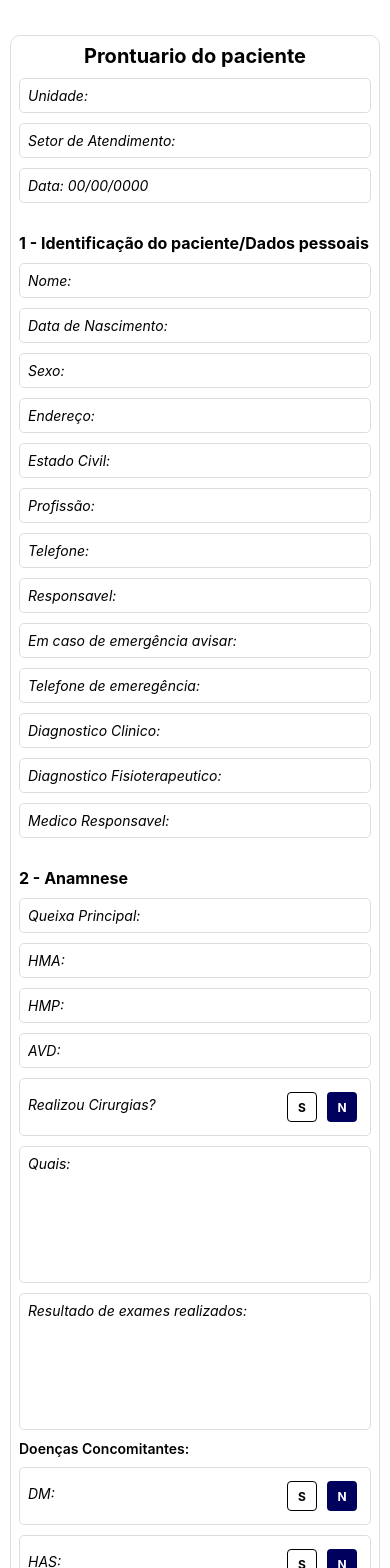
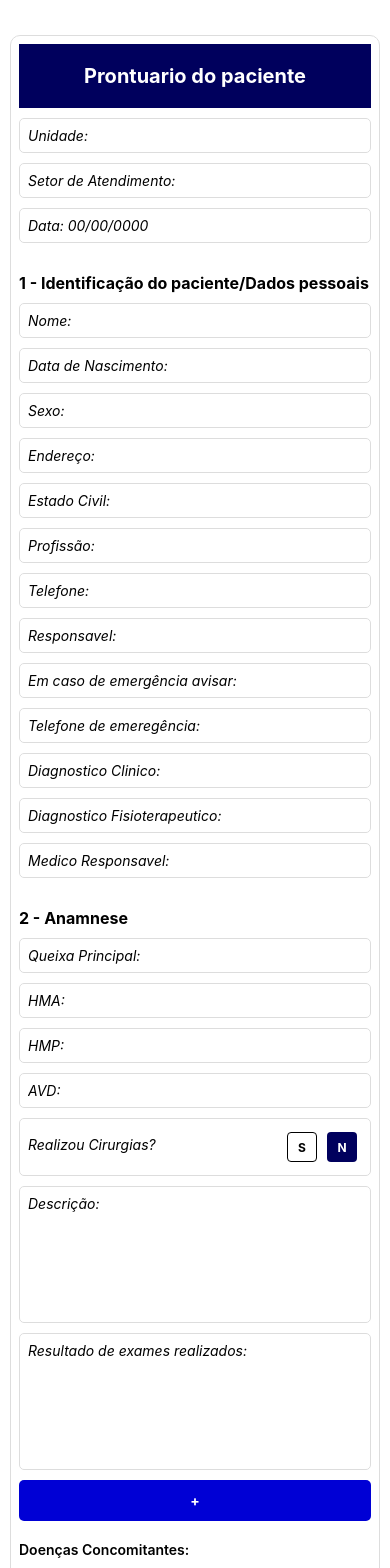
Before and after one commit to MateuzCabral/FisioterapiaAPP, a React Native app: screen / in a window 390 px wide. Shown: the top 1568 px of the page. Built offline with nearby package versions, Linux system fonts and the light colour scheme.

Commit message:
Changed padding and margin settings

```diff
--- a/components/Prontuario/index.js
+++ b/components/Prontuario/index.js
@@ -4,11 +4,9 @@ import {
   Text,
   TextInput,
   ScrollView,
-  Button,
   StyleSheet,
   TouchableOpacity,
 } from "react-native";
-import { Picker } from "@react-native-picker/picker";
 
 const Prontuario = () => {
   const [isSelected, setIsSelected] = useState("nao");
@@ -121,7 +119,7 @@ const Prontuario = () => {
             style={styles.input}
             multiline
             numberOfLines={7}
-            placeholder="Quais:"
+            placeholder="Descrição:"
           />
 
           <TextInput
@@ -130,6 +128,17 @@ const Prontuario = () => {
             numberOfLines={7}
             placeholder="Resultado de exames realizados:"
           />
+
+          <TouchableOpacity style={styles.buttonCirurgia}>
+            <Text
+              style={{
+                fontWeight: "bold",
+                color: "#fff",
+              }}
+            >
+              +
+            </Text>
+          </TouchableOpacity>
 
           {/* Doenças Concomitantes Anamnese */}
           <Text style={styles.subText}>Doenças Concomitantes:</Text>
@@ -781,7 +790,16 @@ const Prontuario = () => {
             placeholder="Musculo/Grupo"
           ></TextInput>
           <TextInput style={styles.input} placeholder="Grau"></TextInput>
-          <TouchableOpacity style={styles.button}>+</TouchableOpacity>
+          <TouchableOpacity style={styles.button}>
+            <Text
+              style={{
+                fontWeight: "bold",
+                color: "#fff",
+              }}
+            >
+              +
+            </Text>
+          </TouchableOpacity>
         </View>
 
         <View style={styles.section}>
@@ -789,7 +807,16 @@ const Prontuario = () => {
           <TextInput style={styles.input} placeholder="Movimento"></TextInput>
           <TextInput style={styles.input} placeholder="Ativa"></TextInput>
           <TextInput style={styles.input} placeholder="Passiva"></TextInput>
-          <TouchableOpacity style={styles.button}>+</TouchableOpacity>
+          <TouchableOpacity style={styles.button}>
+            <Text
+              style={{
+                fontWeight: "bold",
+                color: "#fff",
+              }}
+            >
+              +
+            </Text>
+          </TouchableOpacity>
         </View>
 
         <View style={styles.section}>
@@ -839,7 +866,16 @@ const Prontuario = () => {
           ></TextInput>
         </View>
 
-        <TouchableOpacity style={styles.button} onPress={() => {}} >Finalizar Prontuario</TouchableOpacity>
+        <TouchableOpacity style={styles.button} onPress={() => {}}>
+          <Text
+            style={{
+              fontWeight: "bold",
+              color: "#fff",
+            }}
+          >
+            Finalizar Prontuario
+          </Text>
+        </TouchableOpacity>
       </View>
     </ScrollView>
   );
@@ -863,7 +899,10 @@ const styles = StyleSheet.create({
     fontSize: 20,
     fontWeight: "bold",
     marginBottom: 10,
+    padding: 20,
     textAlign: "center",
+    backgroundColor: "#00005D",
+    color: "#FFF"
   },
   section: {
     marginBottom: 20,
@@ -943,24 +982,35 @@ const styles = StyleSheet.create({
     fontWeight: "bold",
   },
   checkboxTonus: {
-    width: '80px',
-    height: '30px',
-    display: 'flex',
-    justifyContent: 'center',
-    alignItems: 'center',
+    width: 80,
+    height: 30,
+    display: "flex",
+    justifyContent: "center",
+    alignItems: "center",
     borderRadius: 5,
     margin: 5,
   },
   button: {
-    width: '100%',
-    backgroundColor: '#0000d5',
-    color: '#fff',
-    display: 'flex',
-    justifyContent: 'center',
-    alignItems: 'center',
+    width: "100%",
+    backgroundColor: "#0000d5",
+    color: "#fff",
+    display: "flex",
+    justifyContent: "center",
+    alignItems: "center",
     padding: 12,
-    borderRadius: 5
-  }
+    borderRadius: 5,
+  },
+  buttonCirurgia: {
+    width: "100%",
+    backgroundColor: "#0000d5",
+    color: "#fff",
+    display: "flex",
+    justifyContent: "center",
+    alignItems: "center",
+    padding: 12,
+    borderRadius: 5,
+    marginBottom: 20
+  },
 });
 
 export default Prontuario;
--- a/package.json
+++ b/package.json
@@ -10,7 +10,6 @@
   },
   "dependencies": {
     "@expo/metro-runtime": "~3.2.1",
-    "@react-native-picker/picker": "2.7.5",
     "expo": "~51.0.12",
     "expo-status-bar": "~1.12.1",
     "react": "18.2.0",
```
Also changed, not shown: assets/prontuarioImg.png (added), 1 other file (tests, documents, lock files or other folders).
